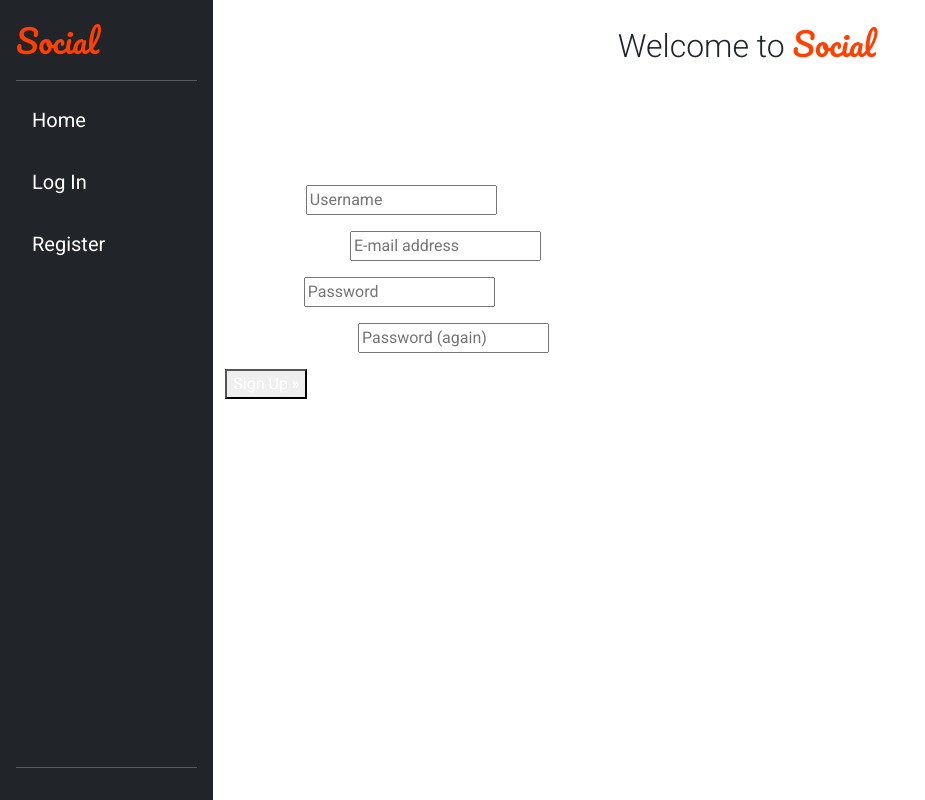
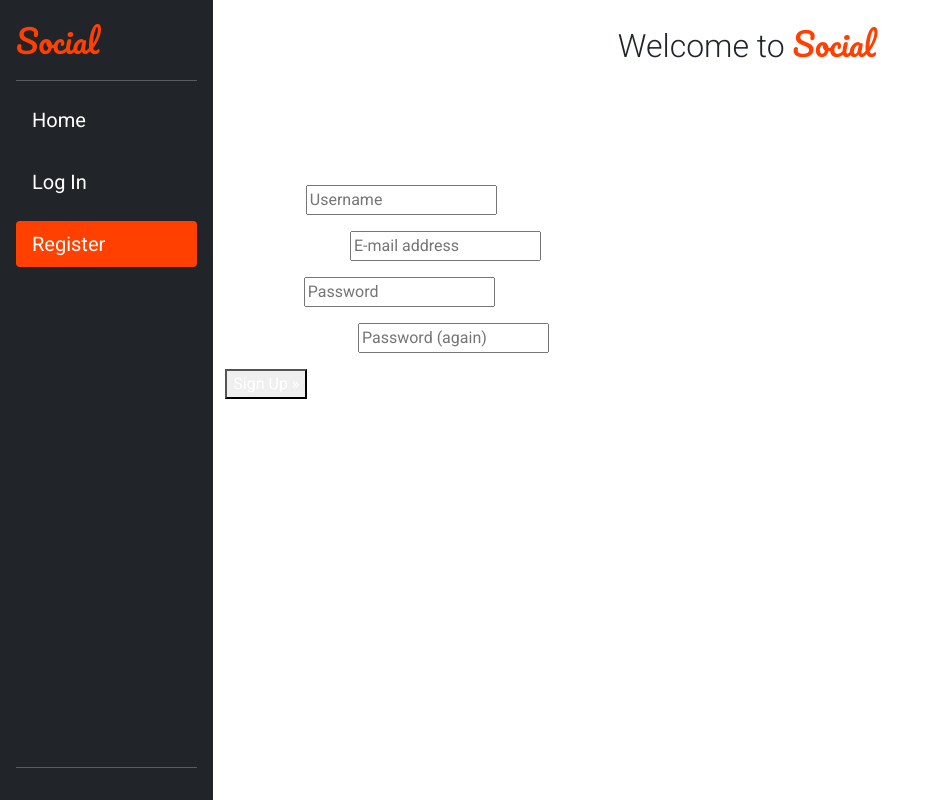
Before and after one commit to Code-Institute-Submissions/social, a Django app: page /accounts/signup/ in a window 1280 px wide. Shown: the whole page, without its empty margins (0-925 px from the left). Run offline with Django 4.2, Linux system fonts and the light colour scheme.

Commit message:
Re-work implementation of active classes for navigation items to work for allauth templates

```diff
--- a/social/views.py
+++ b/social/views.py
@@ -15,7 +15,6 @@ class Home(View):
 
         return render(request, 'index.html', {
             'page_obj': page_obj,
-            'home_page': 'active'
         })
 
 
--- a/templates/base.html
+++ b/templates/base.html
@@ -1,4 +1,10 @@
 {% load static %}
+
+<!-- Variables for navigation active class -->
+{% url 'home' as home %}
+{% url 'account_login' as login %}
+{% url 'account_logout' as logout %}
+{% url 'account_signup' as signup %}
 
 <!DOCTYPE html>
 <html lang="en">
@@ -35,7 +41,9 @@
                             href="{% url 'home' %}"
                             class="d-flex align-items-center mb-3 mb-md-0 me-md-auto justify-content-center"
                         >
-                            <span class="brand fs-2 pt-2 pt-md-0 org-text">Social</span>
+                            <span class="brand fs-2 pt-2 pt-md-0 org-text"
+                                >Social</span
+                            >
                         </a>
                         <hr />
 
@@ -47,13 +55,13 @@
                             <li class="nav-item">
                                 <a
                                     href="{% url 'home' %}"
-                                    class="fs-5 mb-3 nav-link d-none d-md-block {{ home_page }}"
+                                    class="fs-5 mb-3 nav-link d-none d-md-block {% if request.path == home %} active {% endif %}"
                                 >
                                     Home
                                 </a>
                                 <a
                                     href="{% url 'home' %}"
-                                    class="d-md-none {{ home_page }} sidebar-icon"
+                                    class="d-md-none sidebar-icon {% if request.path == home %} active {% endif %}"
                                     ><i class="fas fa-home p-2"></i>
                                     <h3 class="mb-5 mt-1 fs-6 icon-text">
                                         Home
@@ -66,13 +74,13 @@
                             <li>
                                 <a
                                     href="{% url 'account_logout' %}"
-                                    class="fs-5 mb-3 nav-link d-none d-md-block {{ logout_page }}"
+                                    class="fs-5 mb-3 nav-link d-none d-md-block {% if request.path == logout %} active {% endif %}"
                                 >
                                     Logout
                                 </a>
                                 <a
                                     href="{% url 'account_logout' %}"
-                                    class="d-md-none {{ logout_page }} sidebar-icon"
+                                    class="d-md-none sidebar-icon {% if request.path == logout %} active {% endif %}"
                                 >
                                     <i class="fas fa-sign-out-alt p-2"></i>
                                     <h3 class="mb-5 mt-1 fs-6 icon-text">
@@ -86,12 +94,12 @@
                             <li>
                                 <a
                                     href="{% url 'account_login' %}"
-                                    class="fs-5 mb-3 nav-link d-none d-md-block {{ login_page }} "
+                                    class="fs-5 mb-3 nav-link d-none d-md-block {% if request.path == login %} active {% endif %}"
                                     >Log In</a
                                 >
                                 <a
                                     href="{% url 'account_login' %}"
-                                    class="d-md-none {{ login_page }} sidebar-icon"
+                                    class="d-md-none sidebar-icon {% if request.path == login %} active {% endif %}"
                                     ><i class="fas fa-sign-in-alt p-2"></i>
                                     <h3 class="mb-5 mt-1 fs-6 icon-text">
                                         Log In
@@ -103,12 +111,12 @@
                             <li>
                                 <a
                                     href="{% url 'account_signup' %}"
-                                    class="fs-5 nav-link d-none d-md-block {{ register_page }}"
+                                    class="fs-5 nav-link d-none d-md-block {% if request.path == signup %} active {% endif %}"
                                     >Register</a
                                 >
                                 <a
                                     href="{% url 'account_signup' %}"
-                                    class="d-md-none {{ register_page }} sidebar-icon"
+                                    class="d-md-none sidebar-icon {% if request.path == signup %} active {% endif %}"
                                     ><i class="fas fa-user-plus p-2"></i>
                                     <h3 class="mb-5 mt-1 fs-6 icon-text">
                                         Register
@@ -146,7 +154,12 @@
                     <div class="row justify-content-center">
                         <div class="col-6 text-center mb-3">
                             <h1 id="heading" class="text-dark">
-                                Welcome to <a href="{% url 'home' %}"><span class="brand org-text">Social</span></a>
+                                Welcome to
+                                <a href="{% url 'home' %}"
+                                    ><span class="brand org-text"
+                                        >Social</span
+                                    ></a
+                                >
                             </h1>
                         </div>
                     </div>
```
